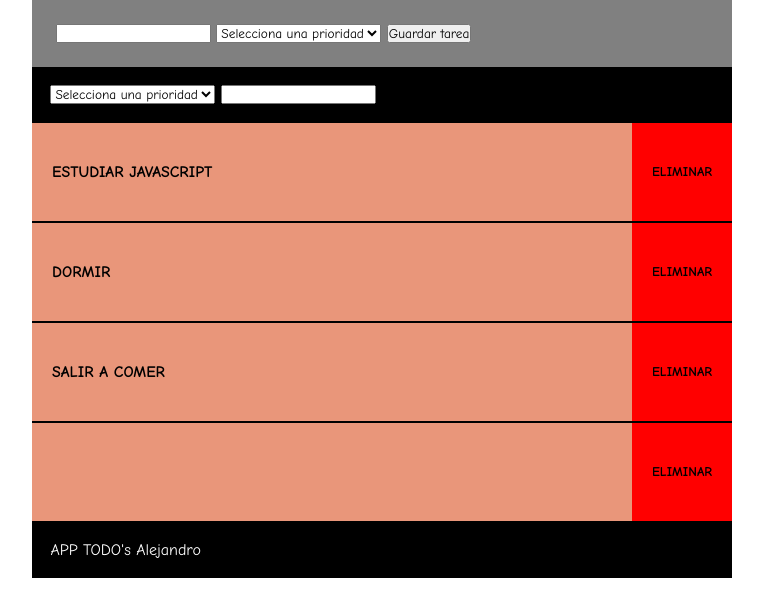
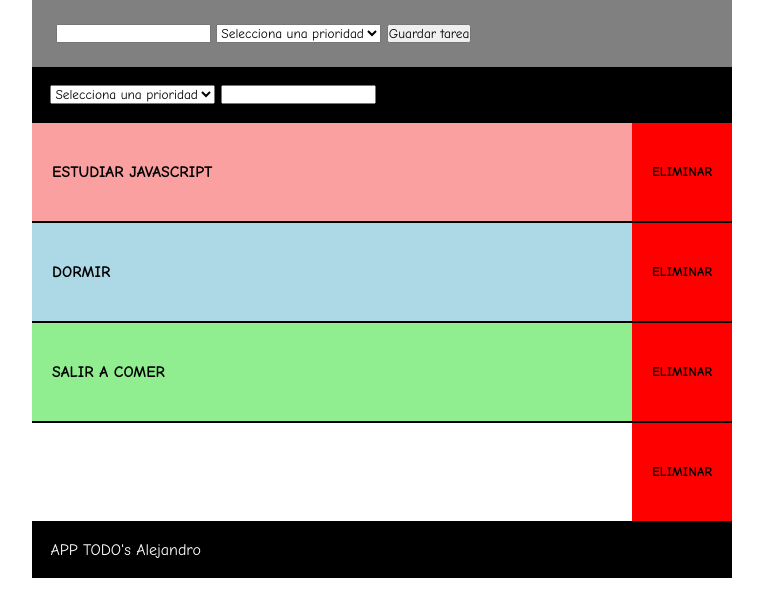
Before and after one commit to AlejandroCasamayor/AppToDo, a plain HTML site: page index.html in a window 1280 px wide. Both pictures are taken after a click on the button "Guardar tarea". Shown: the whole page, without its empty margins (258-1021 px from the left). Drawn offline with Linux system fonts and the light colour scheme.

Commit message:
Se añaden bien, falta conf button eliminar

```diff
--- a/css/styles.css
+++ b/css/styles.css
@@ -18,7 +18,6 @@
 }
 .wrapper .tareas article {
     height: 100px;
-    background-color: #E9967A;
     display: block;
     border-bottom: 2px solid black;
 }
--- a/index.html
+++ b/index.html
@@ -12,8 +12,8 @@
     <div class="wrapper">
         <div class="divAddTarea">
             <input type="text" id="inputTarea">
-            <select id="prioridadTarea">
-                <option>Selecciona una prioridad</option>
+            <select id="selectPrioridad">
+                <option selected disabled>Selecciona una prioridad</option>
                 <option value="Urgente">Urgente</option>
                 <option value="Diaria">Diaria</option>
                 <option value="Mensual">Mensual</option>
@@ -22,7 +22,7 @@
         </div>
         <form action="" class="filtros">
                 <select name="prioridadTarea" id="prioridadTarea">
-                    <option>Selecciona una prioridad</option>
+                    <option selected disabled>Selecciona una prioridad</option>
                     <option value="Urgente">Urgente</option>
                     <option value="Diaria">Diaria</option>
                     <option value="Mensual">Mensual</option>
--- a/js/model.js
+++ b/js/model.js
@@ -1,6 +1,6 @@
 var listaTareas = new Array();
 listaTareas = [
-    {'idTarea':0, 'titulo':'Estudiar Javascript', 'prioridad':'urgente'},
-    {'idTarea':1, 'titulo':'Dormir', 'prioridad':'diaria'},
-    {'idTarea':2, 'titulo':'Salir a comer', 'prioridad':'mensual'}
+    {'idTarea':0, 'titulo':'Estudiar Javascript', 'prioridad':'Urgente'},
+    {'idTarea':1, 'titulo':'Dormir', 'prioridad':'Diaria'},
+    {'idTarea':2, 'titulo':'Salir a comer', 'prioridad':'Mensual'}
 ]
--- a/js/scripts.js
+++ b/js/scripts.js
@@ -1,37 +1,60 @@
 const inputTarea = document.getElementById('inputTarea')
 const btnGuardar = document.getElementById('btnGuardar')
 const SectionTareas = document.getElementById('SectionTareas')
+const selectPrioridad = document.getElementById('selectPrioridad')
 
-
-function addTarea (arrTareas,pTitulo,pPrioridad){
+function addTarea (arrTareas,pTitulo){
     const cont = arrTareas.length;
     let tareaCreada=
         {
         'idTarea': cont,
         'titulo': pTitulo,
-        'prioridad': pPrioridad
+        'prioridad': selectPrioridad.value
     }
     arrTareas.push(tareaCreada)
 }
 
 function pintarTareas () {
+    SectionTareas.innerHTML= "";
     const tareas = JSON.parse(localStorage.getItem('tarea'))
-    console.log(tareas)
     for (let tarea of tareas) {
         const articleTarea = document.createElement('article')
         const ptitulo = document.createElement('p')
         const deleteButton = document.createElement('button')
+
         deleteButton.innerText= 'ELIMINAR'
         ptitulo.innerText = tarea.titulo
 
         articleTarea.append(ptitulo,deleteButton)
+        articleTarea.dataset.prioridad= tarea.prioridad;
+
+        if (articleTarea.dataset.prioridad == 'Urgente') {
+            articleTarea.style.backgroundColor = '#FAA0A0'
+        }
+        if (articleTarea.dataset.prioridad == 'Diaria') {
+            articleTarea.style.backgroundColor = 'lightblue'
+        }
+        if (articleTarea.dataset.prioridad == 'Mensual') {
+            articleTarea.style.backgroundColor = 'lightgreen'
+        }
+
         SectionTareas.append(articleTarea)
+
     }
 }
 
 btnGuardar.addEventListener('click',() => {
-    addTarea(listaTareas,inputTarea.value,'urgente')
+    addTarea(listaTareas,inputTarea.value)
     const strTexto = JSON.stringify(listaTareas)
     localStorage.setItem('tarea',strTexto)
     pintarTareas()
 })
+
+
+/* FILTROS?
+if (selectPrioridad.value==='Urgente'){
+            articleTarea.dataset.urgente
+        } else {
+            break;
+        }
+ */
```
